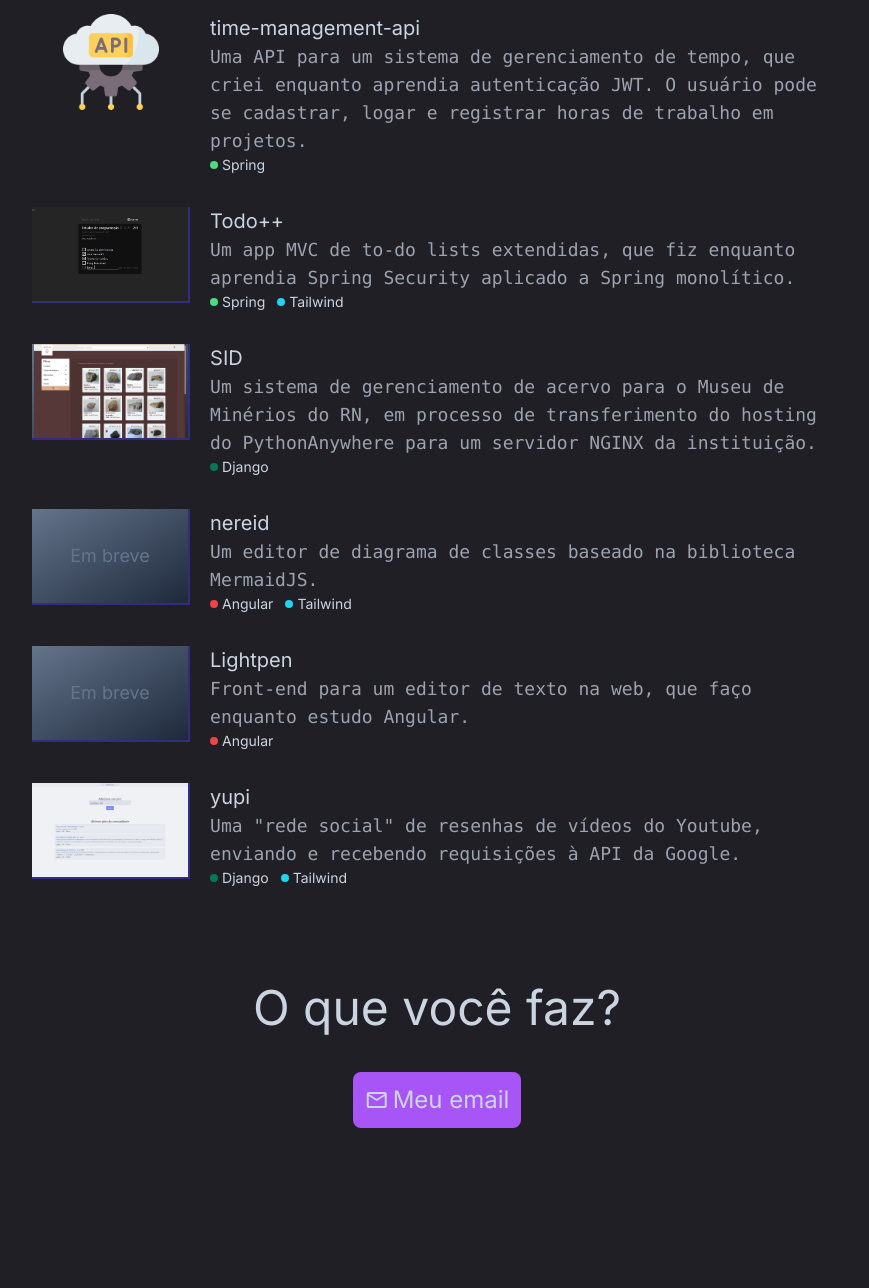
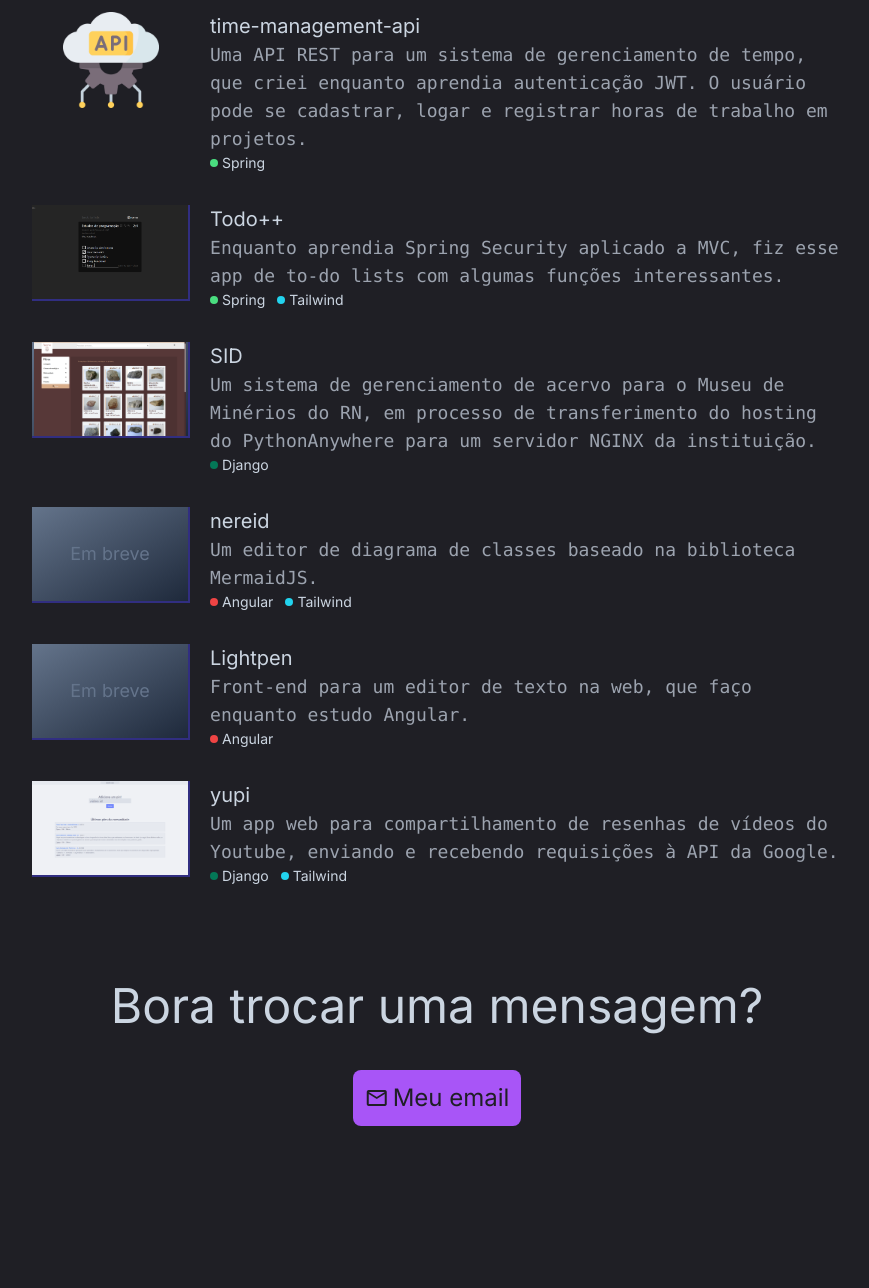
Before and after one commit to rommuloifrn/rommuloifrn.github.io, a website: page index.html in a window 1280 px wide. Shown: the part 642-1930 px from the top of the page, without its empty margins (203-1072 px from the left). Drawn offline with nearby package versions, Linux system fonts and the light colour scheme; a web font is replaced by a local one.

Commit message:
feat: ajuste no conteúdo

```diff
--- a/index.html
+++ b/index.html
@@ -34,7 +34,7 @@
             <a class="link">contato</a>
         </nav>
 
-        <hr class="border-roxin border-2 mb-4">
+        <hr class="border-roxin border mb-4">
 
         <p class="text-gray-400 font-mono">
             Sou um desenvolvedor fullstack em Natal e graduando em Análise e Desenvolvimento de Sistemas pelo IFRN.<br><br>
@@ -66,7 +66,7 @@
 
             <div class="project-text-container">
                 <span class="project-title">time-management-api</span>
-                <p class="text-gray-400 font-mono">Uma API para um sistema de gerenciamento de tempo, que criei enquanto aprendia autenticação JWT. O usuário pode se cadastrar, logar e registrar horas de trabalho em projetos.</p>
+                <p class="text-gray-400 font-mono">Uma API REST para um sistema de gerenciamento de tempo, que criei enquanto aprendia autenticação JWT. O usuário pode se cadastrar, logar e registrar horas de trabalho em projetos.</p>
                 <div class="flex items-center">
                     <div class="ball bg-green-400"></div> <span class="block text-sm mr-3">Spring</span>
                 </div>
@@ -79,7 +79,7 @@
             </div>
             <div class="project-text-container">
                 <span class="project-title">Todo++</span>
-                <p class="text-gray-400 font-mono">Um app MVC de to-do lists extendidas, que fiz enquanto aprendia Spring Security aplicado a Spring monolítico.</p>
+                <p class="text-gray-400 font-mono">Enquanto aprendia Spring Security aplicado a MVC, fiz esse app de to-do lists com algumas funções interessantes.</p>
                 <div class="flex items-center">
                     <div class="ball bg-green-400"></div> <span class="block text-sm mr-3">Spring</span>
                     <div class="ball bg-cyan-400"></div> <span class="block text-sm">Tailwind</span>
@@ -133,7 +133,7 @@
             </div>
             <div class="project-text-container">
                 <span class="project-title">yupi</span>
-                <p class="text-gray-400 font-mono">Uma "rede social" de resenhas de vídeos do Youtube, enviando e recebendo requisições à API da Google.</p>
+                <p class="text-gray-400 font-mono">Um app web para compartilhamento de resenhas de vídeos do Youtube, enviando e recebendo requisições à API da Google.</p>
                 <div class="flex items-center">
                     <div class="ball bg-emerald-700"></div> <span class="block text-sm mr-3">Django</span> <div class="ball bg-cyan-400"></div> <span class="block text-sm">Tailwind</span>
                 </div>
@@ -141,10 +141,10 @@
         </div>
 
         <div class="mt-24 mb-40">
-            <div class="text-center text-5xl mb-10">O que você faz?</div>
+            <div class="text-center text-5xl mb-10">Bora trocar uma mensagem?</div>
 
             <div class="mx-auto w-max p-3 flex items-center text-2xl rounded-lg  cursor-pointer transition
-            bg-purple-500 hover:bg-purple-600 duration-150 ease-in
+            bg-purple-500 hover:bg-red-400 duration-150 ease-in text-darkin
             "  onclick="copyToClipboard()">
                 <div class="material-symbols-outlined mr-1">
                     mail
```
Also changed, not shown: output.css.
